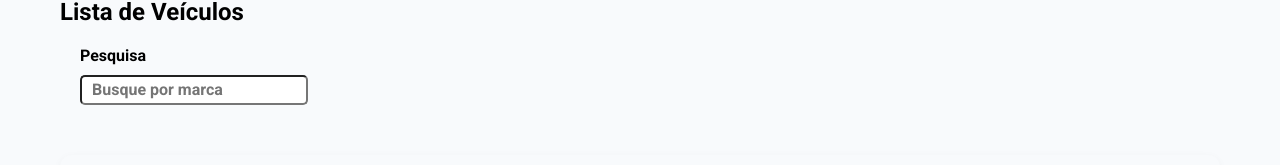
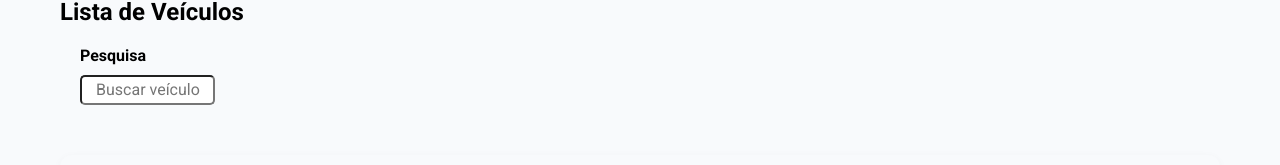
Before and after one commit to LucasAl03/crud_veiculos_e_servicos, an Angular app: page /lista in a window 1280 px wide. Shown: the part 122-287 px from the top of the page. Built offline with nearby package versions, Linux system fonts and the light colour scheme.

Commit message:
correções relacionadas a barra de pesquisa

```diff
--- a/src/app/component/lista/lista.css
+++ b/src/app/component/lista/lista.css
@@ -25,19 +25,18 @@ h4{
 }
 
 #search::placeholder{
-    padding: 10px;
-    font-weight: bold;
+    padding: 14px;
     font-size: 1.2em;
 }
 
 #search{
-    width: 20%;
+    width: 135px;
     border-radius: 5px;
     height: 30px;
 }
 
 #search:focus{
-    width: 70%;
+    width: 300px;
 }
 
 #div-veiculos {
--- a/src/app/component/lista/lista.html
+++ b/src/app/component/lista/lista.html
@@ -2,8 +2,8 @@
     <h1>Lista de Veículos</h1>
 
     <div class="div-pesquisa">
-        <h4 for="search">Pesquisa</h4>
-        <input type="text" id="search" placeholder="Busque por marca">
+        <h4>Pesquisa</h4>
+        <input type="text" id="search" placeholder="Buscar veículo">
     </div>
 
     <div id="div-veiculos">
```
